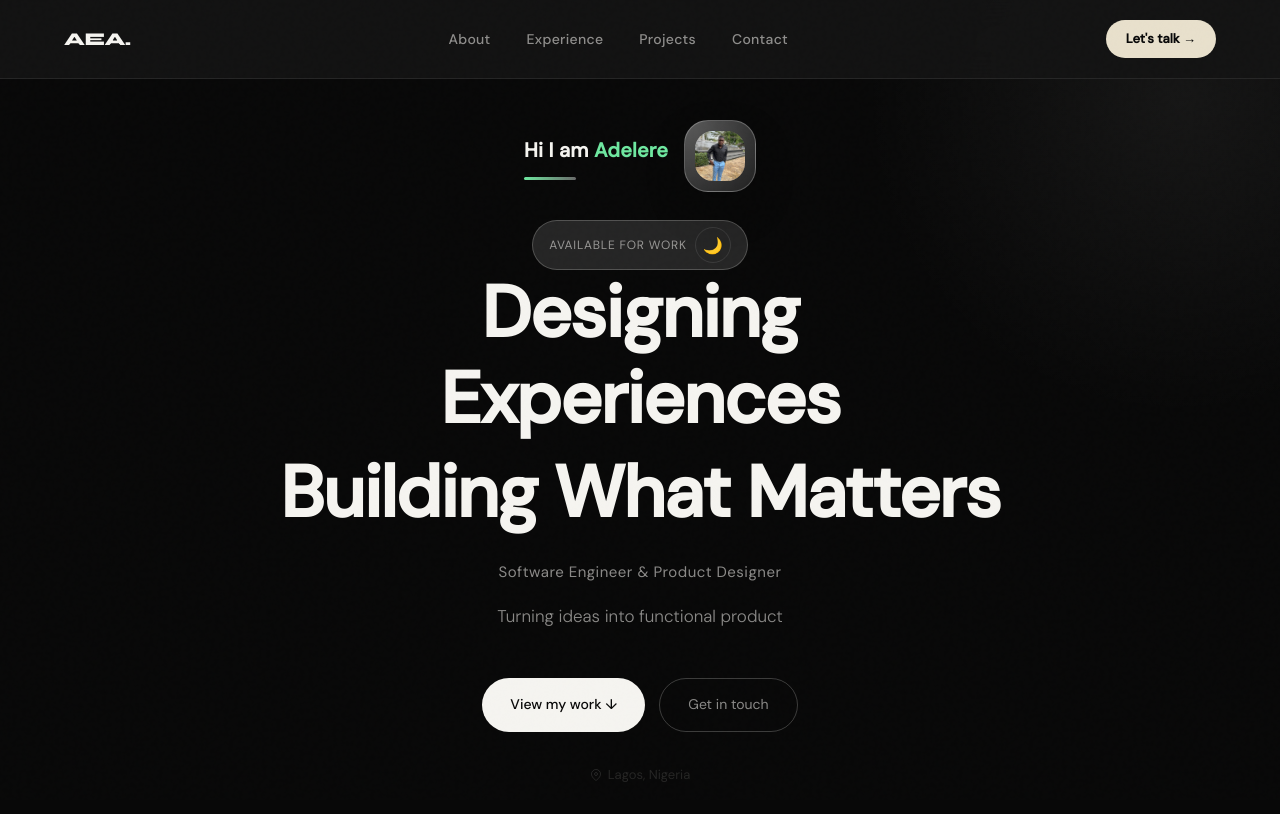
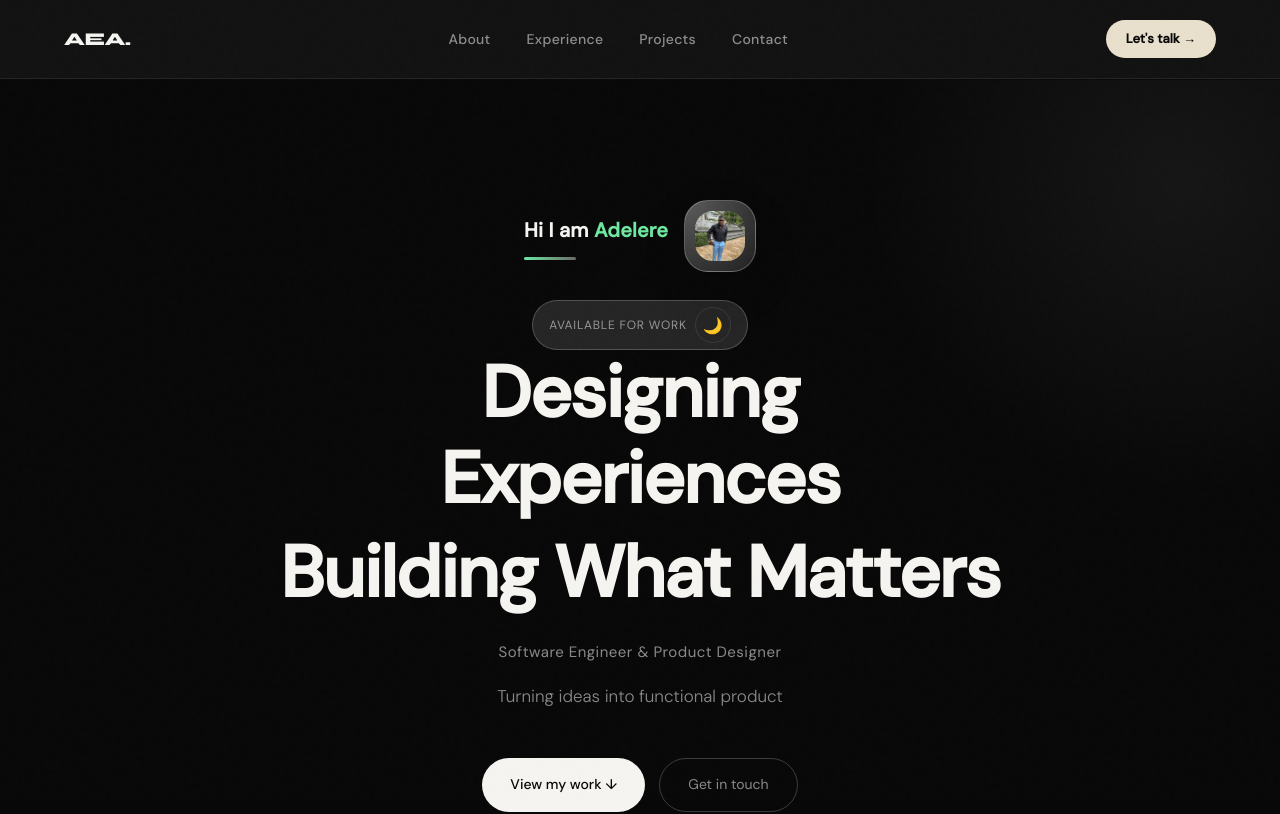
Before and after one commit to AdelodunAdelere/Myportfolio, a React (Vite) app: page / in a window 1280 px wide. Shown: the top 814 px of the page. Built offline with nearby package versions, Linux system fonts and the light colour scheme.

Commit message:
Fix fixed navbar overlap by adding body top padding and raising navbar z-index

```diff
--- a/src/components/Navbar.module.css
+++ b/src/components/Navbar.module.css
@@ -3,7 +3,7 @@
 .nav {
   position: fixed;
   top: 0; left: 0; right: 0;
-  z-index: 100;
+  z-index: 1000;
   display: flex;
   align-items: center;
   justify-content: space-between;
--- a/src/styles/globals.css
+++ b/src/styles/globals.css
@@ -54,6 +54,7 @@
 html {
   scroll-behavior: smooth;
   font-size: 16px;
+  scroll-padding-top: 80px;
 }
 
 body {
@@ -63,6 +64,7 @@ body {
   line-height: 1.7;
   -webkit-font-smoothing: antialiased;
   overflow-x: hidden;
+  padding-top: 80px;
 }
 
 /* Noise overlay */
```
